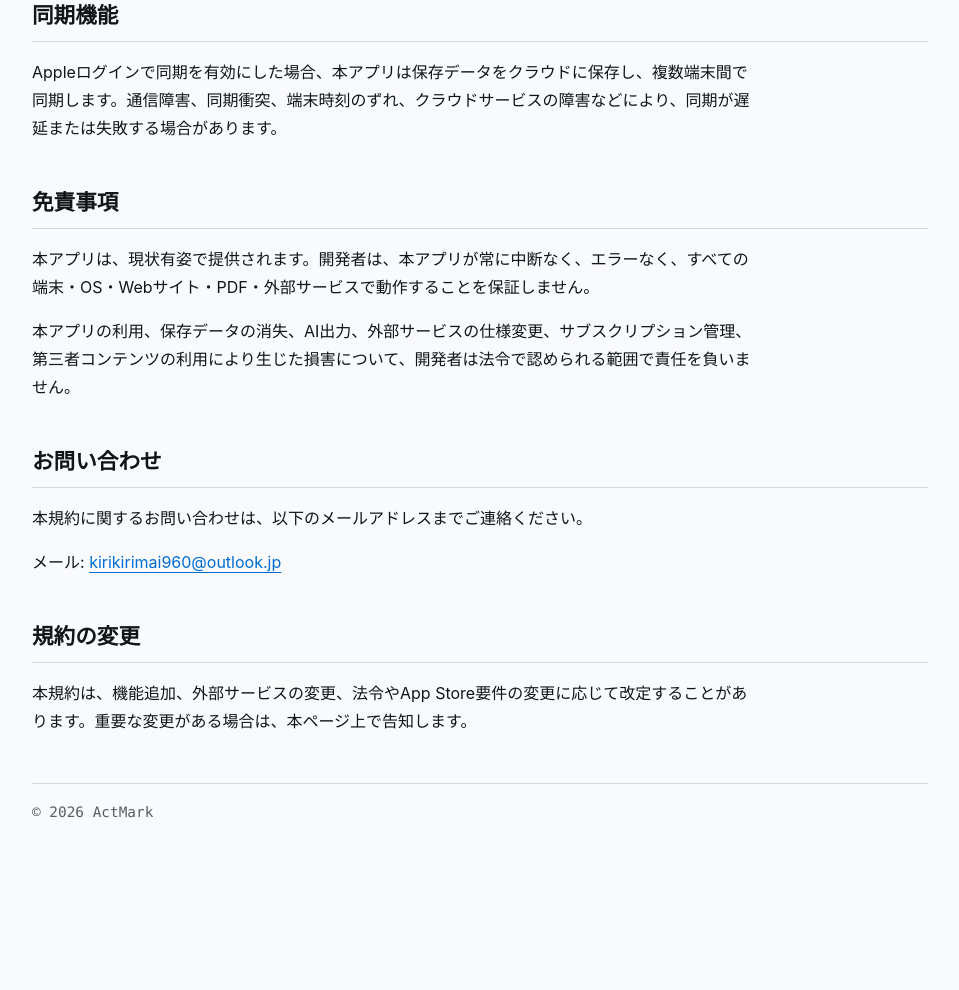
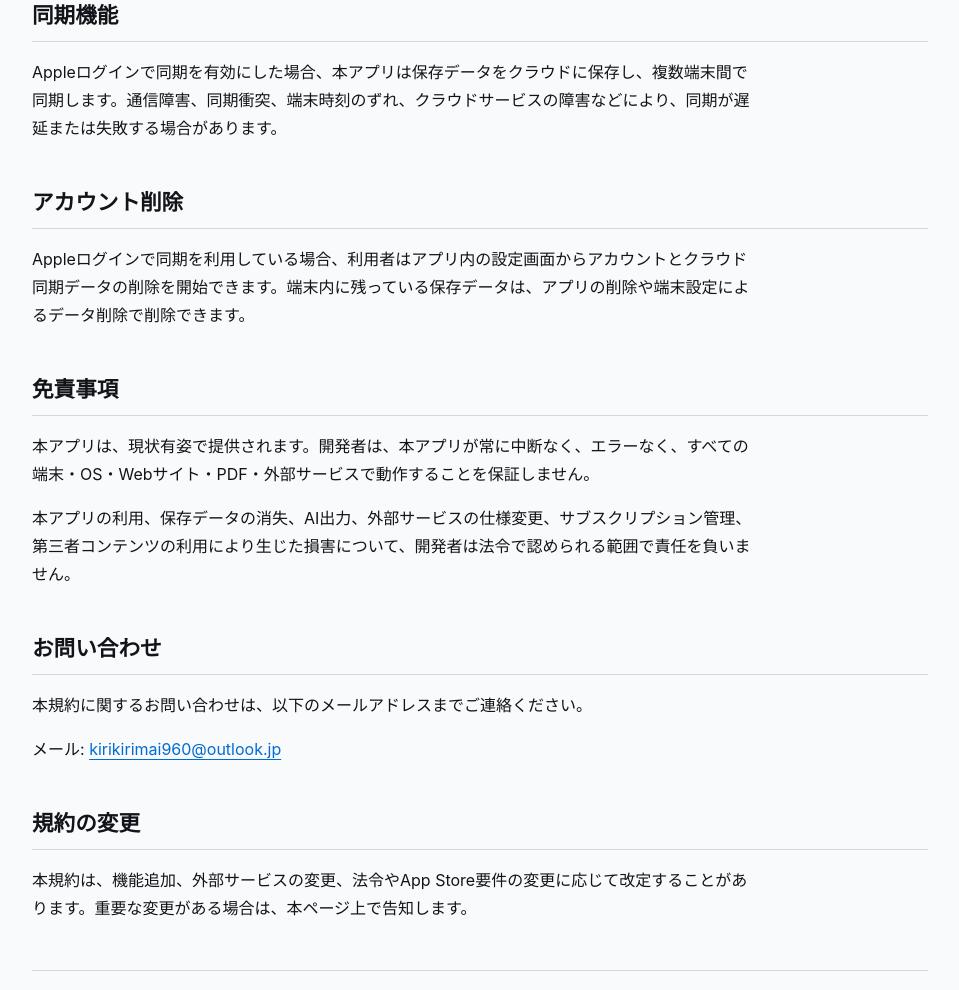
Before and after one commit to samurai-89/support.me, a plain HTML site: page actmark/terms/index.html in a window 1280 px wide. Shown: the part 2613-3603 px from the top of the page, without its empty margins (160-1119 px from the left). Before the commit the page ends 3470 px from the top, so only its background shows below. Drawn offline with Linux system fonts and the light colour scheme.

Commit message:
Update ActMark account deletion docs

```diff
--- a/actmark/terms/index.html
+++ b/actmark/terms/index.html
@@ -90,6 +90,11 @@
       <p>Appleログインで同期を有効にした場合、本アプリは保存データをクラウドに保存し、複数端末間で同期します。通信障害、同期衝突、端末時刻のずれ、クラウドサービスの障害などにより、同期が遅延または失敗する場合があります。</p>
     </section>
 
+    <section class="section" aria-labelledby="delete-title">
+      <h2 id="delete-title">アカウント削除</h2>
+      <p>Appleログインで同期を利用している場合、利用者はアプリ内の設定画面からアカウントとクラウド同期データの削除を開始できます。端末内に残っている保存データは、アプリの削除や端末設定によるデータ削除で削除できます。</p>
+    </section>
+
     <section class="section" aria-labelledby="disclaimer-title">
       <h2 id="disclaimer-title">免責事項</h2>
       <p>本アプリは、現状有姿で提供されます。開発者は、本アプリが常に中断なく、エラーなく、すべての端末・OS・Webサイト・PDF・外部サービスで動作することを保証しません。</p>
```
Also changed, not shown: actmark/index.html (+1 -1 lines), actmark/privacy/index.html (+1 -1 lines).
